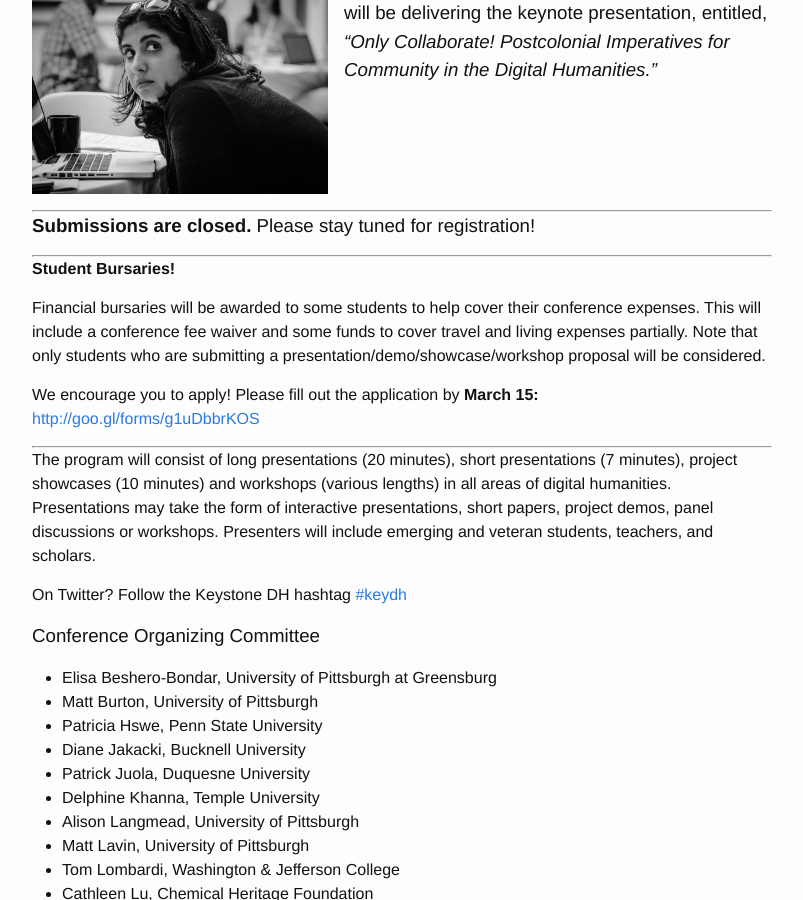
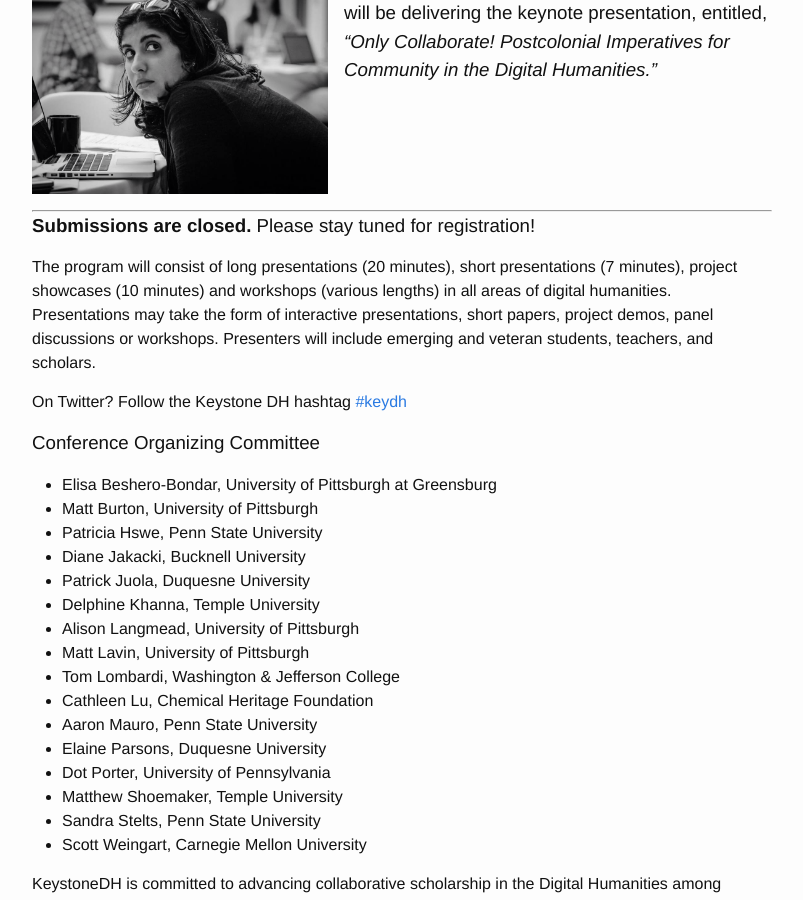
Before and after one commit to KeystoneDH/2016, a Jekyll site: the page built from index.md, in a window 1280 px wide and 900 px high, scrolled down 573 px. Shown: the whole window, without its empty margins (238-1041 px from the left). Built offline with Jekyll 4.4.1, drawn with Linux system fonts in a browser that asks for light colours.

Commit message:
removing student bursaries link

```diff
--- a/index.md
+++ b/index.md
@@ -25,16 +25,6 @@ The Keystone Digital Humanities Conference will be held at the University of Pit
 
 ### **Submissions are closed.** Please stay tuned for registration!
 
----
-**Student Bursaries!**
-
-Financial bursaries will be awarded to some students to help cover their conference expenses. This will include a conference fee waiver and some funds to cover travel and living expenses partially. Note that only students who are submitting a presentation/demo/showcase/workshop proposal will be considered.
-
-We encourage you to apply! Please fill out the application by **March 15:**
-[http://goo.gl/forms/g1uDbbrKOS](http://goo.gl/forms/g1uDbbrKOS)
-
----
-
 The program will consist of long presentations (20 minutes), short presentations (7 minutes), project showcases (10 minutes) and workshops (various lengths) in all areas of digital humanities. Presentations may take the form of interactive presentations, short papers, project demos, panel discussions or workshops. Presenters will include emerging and veteran students, teachers, and scholars.
 
 On Twitter? Follow the Keystone DH hashtag [#keydh](https://twitter.com/search?f=tweets&vertical=default&q=%23keydh&src=typd)
```
